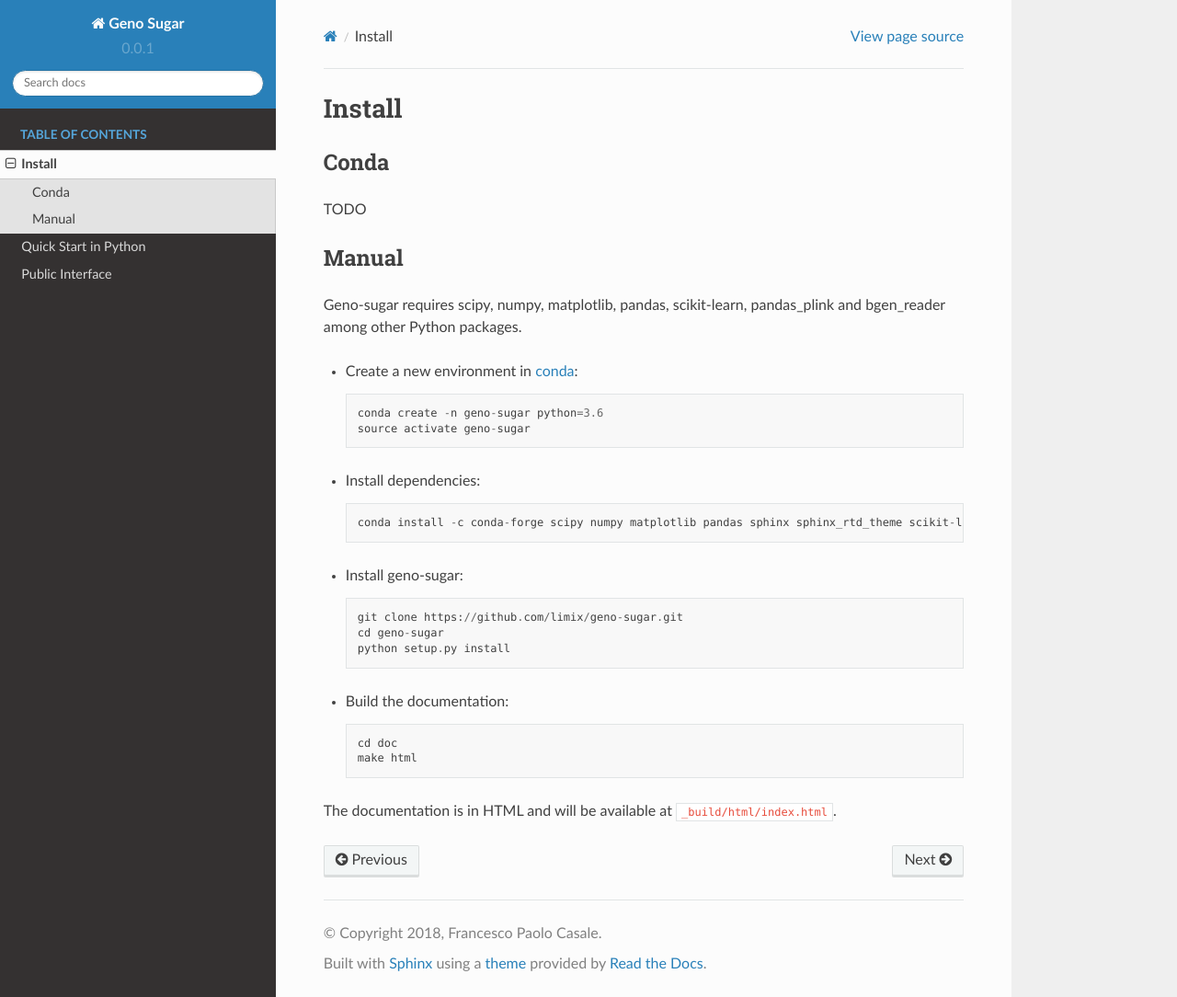
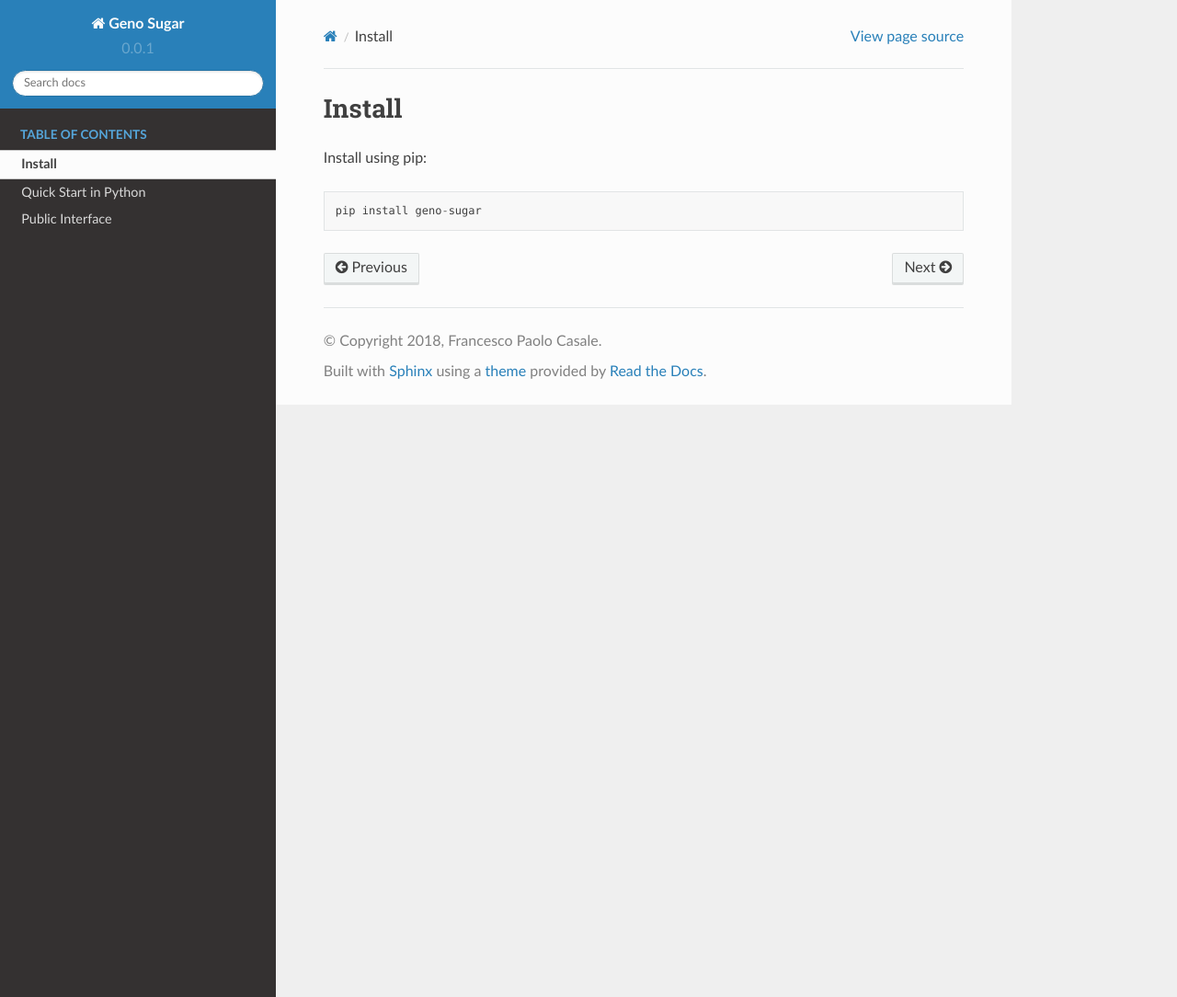
Before and after one commit to limix/geno-sugar, a Sphinx documentation site: the page built from doc/install.rst, in a window 1280 px wide and 1084 px high. Shown: the whole window at 92% size. Built offline with Sphinx 7.4.7 and the Read the Docs theme 2.0.0, drawn with Linux system fonts in a browser that asks for light colours.

Commit message:
update install doc

```diff
--- a/doc/install.rst
+++ b/doc/install.rst
@@ -2,38 +2,6 @@
 Install
 *******
 
-Conda
-^^^^^
+Install using pip::
 
-TODO
-
-
-Manual
-^^^^^^
-
-Geno-sugar requires scipy, numpy, matplotlib, pandas, scikit-learn, pandas_plink and bgen_reader among other Python packages.
-
-* Create a new environment in conda_::
-
-    conda create -n geno-sugar python=3.6
-    source activate geno-sugar
-
-* Install dependencies::
-
-    conda install -c conda-forge scipy numpy matplotlib pandas sphinx sphinx_rtd_theme scikit-learn pandas-plink bgen-reader
-
-* Install geno-sugar::
-
-    git clone https://github.com/limix/geno-sugar.git
-    cd geno-sugar
-    python setup.py install
-
-* Build the documentation::
-
-    cd doc
-    make html
-
-The documentation is in HTML and will be available at
-``_build/html/index.html``.
-
-.. _conda: https://conda.io
+    pip install geno-sugar
```
